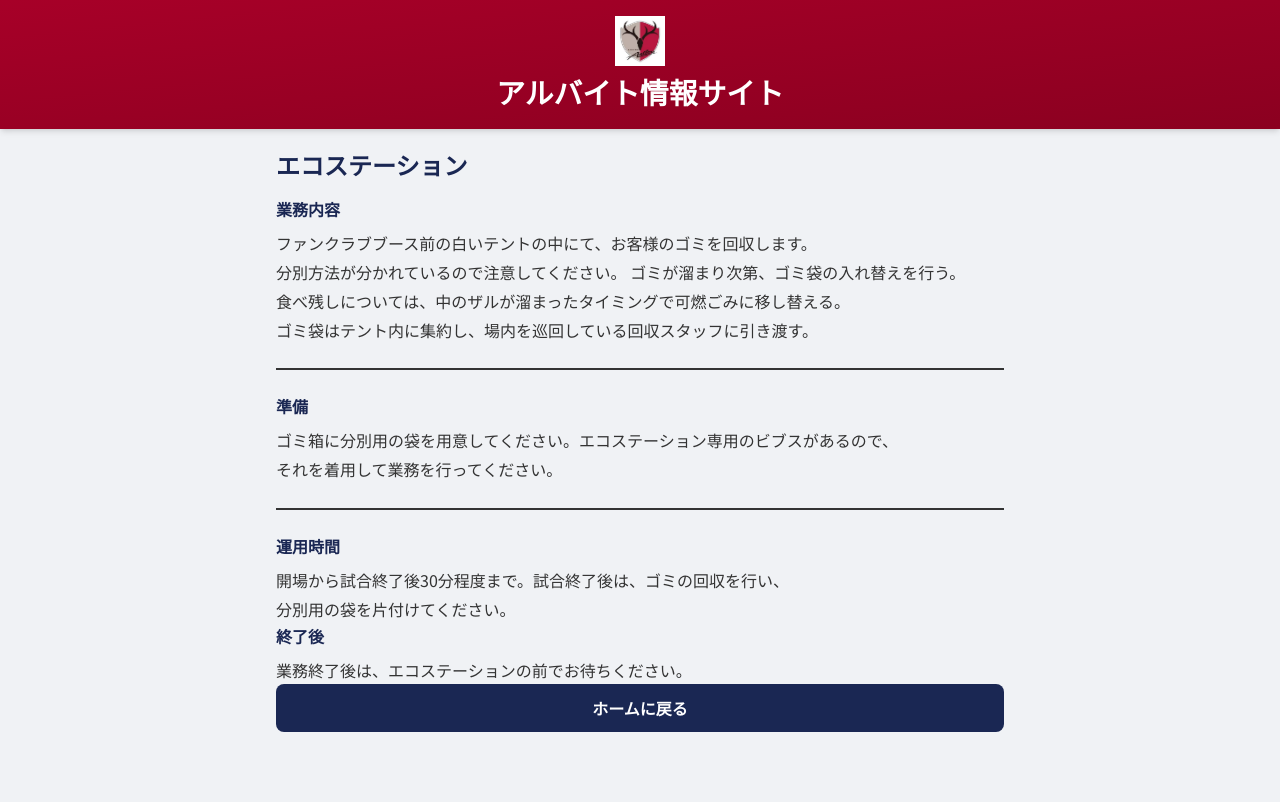
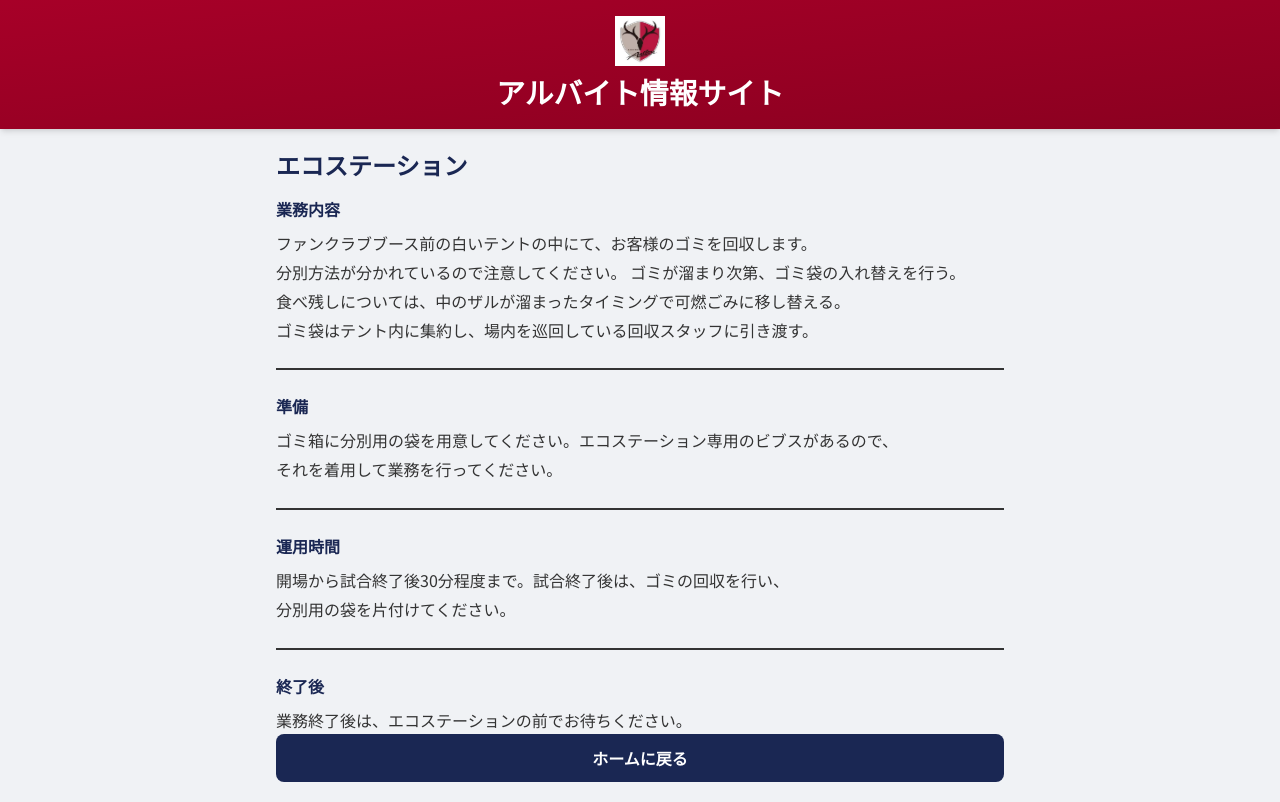
Before and after one commit to wnlab-murakami/Kashima_backstand, a Next.js app: page /trash-station in a window 1280 px wide. Built offline with nearby package versions, Linux system fonts and the light colour scheme.

Commit message:
FAQとゴミ回収ステーションの内容を更新

```diff
--- a/src/app/faq/page.tsx
+++ b/src/app/faq/page.tsx
@@ -6,7 +6,7 @@ const faqItems = [
   {
     question: "Q. 落とし物を拾ったら？",
     answer:
-      "A. QゲートとRゲートの間にあるファンクラブブースに預ける。どこで拾得したかメモをしておいてください。",
+      "A. PゲートとQゲートの間にあるファンクラブブースに預ける。どこで拾得したかメモをしておいてください。",
   },
   {
     question: "Q. 再入場は可能ですか？",
--- a/src/app/trash-station/page.tsx
+++ b/src/app/trash-station/page.tsx
@@ -18,6 +18,7 @@ export default function TrashStationPage() {
         <hr className="border-0 border-t-2 border-[#333] my-6" />
         <h3 className="text-[#1A2753] font-bold mb-2">運用時間</h3>
         <p>開場から試合終了後30分程度まで。試合終了後は、ゴミの回収を行い、分別用の袋を片付けてください。</p>
+        <hr className="border-0 border-t-2 border-[#333] my-6" />
         <h3 className="text-[#1A2753] font-bold mb-2">終了後</h3>
         <p>業務終了後は、エコステーションの前でお待ちください。</p>
         <BackButton />
```
